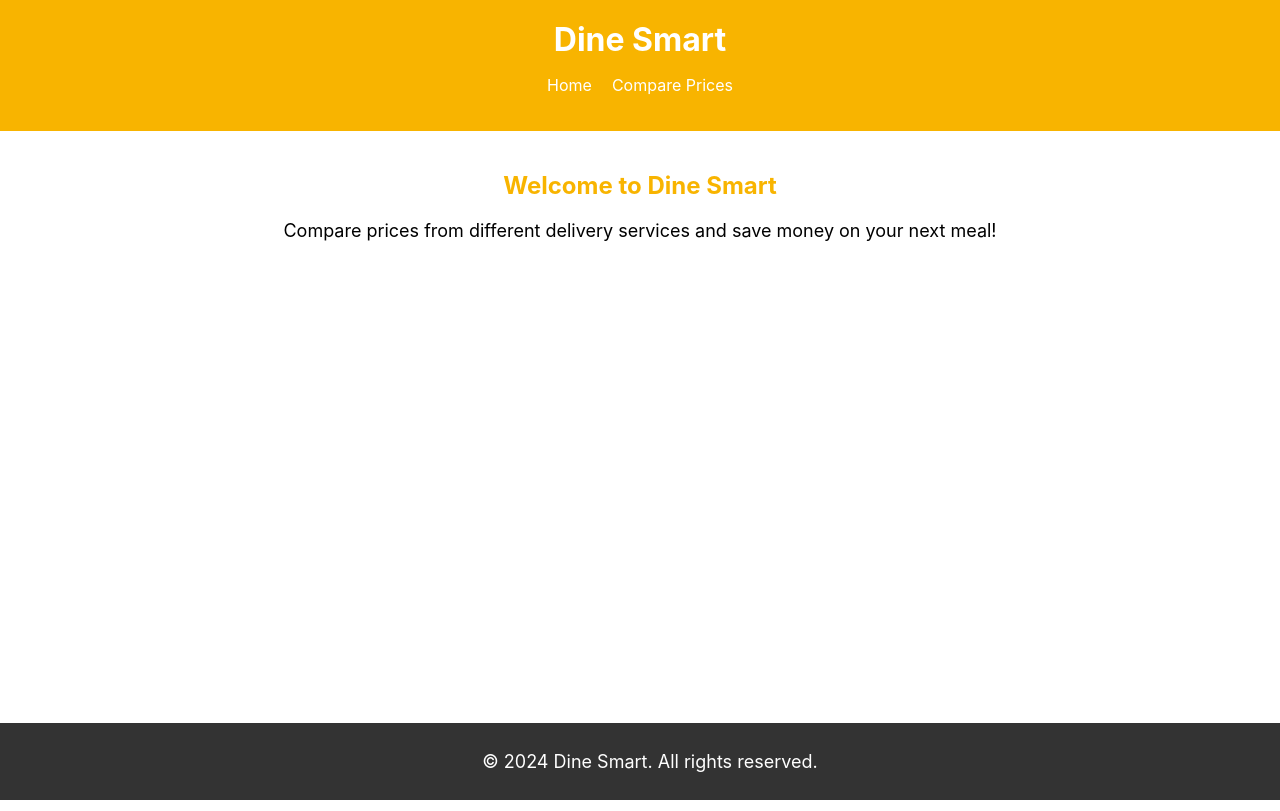
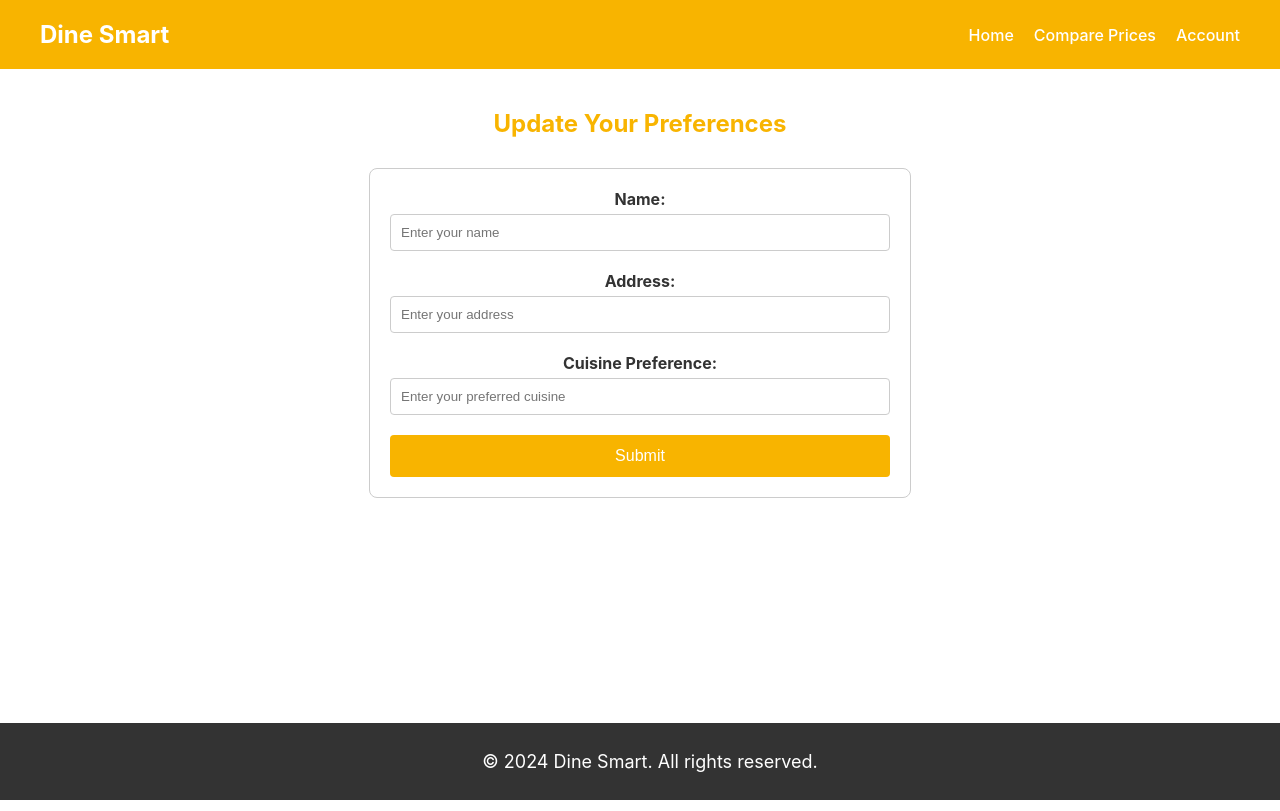
Before and after one commit to Shanecross23/SWEMates, a React (Create React App) app: page /account in a window 1280 px wide. Built offline with nearby package versions, Linux system fonts and the light colour scheme.

Commit message:
Added User preference page.

```diff
--- a/src/App.js
+++ b/src/App.js
@@ -1,15 +1,23 @@
 import React from 'react';
+import { BrowserRouter as Router, Routes, Route } from 'react-router-dom';
 import Header from './components/Header';
 import Footer from './components/Footer';
 import HomePage from './pages/HomePage';
+import AccountPage from './pages/AccountPage';
 
 function App() {
   return (
-    <div>
-      <Header />
-      <HomePage />
-      <Footer />
-    </div>
+    <Router>
+      <div>
+        <Header />
+        <Routes>
+          <Route path="/" element={<HomePage />} />
+          <Route path="/account" element={<AccountPage />} />
+          {/* Add other routes here if needed */}
+        </Routes>
+        <Footer />
+      </div>
+    </Router>
   );
 }
 
--- a/src/components/Header.js
+++ b/src/components/Header.js
@@ -1,14 +1,16 @@
 import React from 'react';
+import { Link } from 'react-router-dom';
 import '../styles/Header.css';
 
 function Header() {
   return (
-    <header>
-      <h1>Dine Smart</h1>
+    <header className="header">
+      <h1 className="logo">Dine Smart</h1>
       <nav>
-        <ul>
-          <li><a href="/">Home</a></li>
-          <li><a href="/compare">Compare Prices</a></li>
+        <ul className="nav-links">
+          <li><Link to="/">Home</Link></li>
+          <li><Link to="/compare">Compare Prices</Link></li>
+          <li><Link to="/account">Account</Link></li>
         </ul>
       </nav>
     </header>
--- /dev/null
+++ b/src/pages/AccountPage.js
@@ -0,0 +1,76 @@
+import React, { useState } from 'react';
+import '../styles/AccountPage.css';
+
+function AccountPage() {
+  const [formData, setFormData] = useState({
+    name: '',
+    address: '',
+    cuisine: '',
+  });
+
+  const handleChange = (e) => {
+    const { name, value } = e.target;
+    setFormData({ ...formData, [name]: value });
+  };
+
+  const handleSubmit = (e) => {
+    e.preventDefault();
+    // For now, just log the data to the console
+    console.log('Form Data:', formData);
+    // Backend handling can be added later
+    alert('Preferences submitted successfully!');
+    // Optionally, reset the form
+    setFormData({
+      name: '',
+      address: '',
+      cuisine: '',
+    });
+  };
+
+  return (
+    <main className="account-page">
+      <h2>Update Your Preferences</h2>
+      <form className="preferences-form" onSubmit={handleSubmit}>
+        <label>
+          Name:
+          <input
+            type="text"
+            name="name"
+            value={formData.name}
+            onChange={handleChange}
+            required
+            placeholder="Enter your name"
+          />
+        </label>
+
+        <label>
+          Address:
+          <input
+            type="text"
+            name="address"
+            value={formData.address}
+            onChange={handleChange}
+            required
+            placeholder="Enter your address"
+          />
+        </label>
+
+        <label>
+          Cuisine Preference:
+          <input
+            type="text"
+            name="cuisine"
+            value={formData.cuisine}
+            onChange={handleChange}
+            required
+            placeholder="Enter your preferred cuisine"
+          />
+        </label>
+
+        <button type="submit">Submit</button>
+      </form>
+    </main>
+  );
+}
+
+export default AccountPage;
--- /dev/null
+++ b/src/styles/AccountPage.css
@@ -0,0 +1,54 @@
+/* src/styles/AccountPage.css */
+
+.account-page {
+    padding: 20px;
+    min-height: 80vh; /* Ensures footer stays at the bottom */
+    background-color: #fff; /* White background */
+  }
+
+  .account-page h2 {
+    color: #f8b400; /* Gold */
+    text-align: center;
+    margin-bottom: 30px;
+  }
+
+  .preferences-form {
+    max-width: 500px;
+    margin: 0 auto;
+    background-color: #fff; /* White */
+    padding: 20px;
+    border: 1px solid #ccc;
+    border-radius: 8px;
+  }
+
+  .preferences-form label {
+    display: block;
+    margin-bottom: 20px;
+    color: #333; /* Dark grey */
+    font-weight: bold;
+  }
+
+  .preferences-form input {
+    width: 100%;
+    padding: 10px;
+    margin-top: 5px;
+    border: 1px solid #ccc;
+    border-radius: 4px;
+    box-sizing: border-box;
+  }
+
+  .preferences-form button {
+    width: 100%;
+    padding: 12px;
+    background-color: #f8b400; /* Gold */
+    color: #fff; /* White */
+    border: none;
+    border-radius: 4px;
+    font-size: 16px;
+    cursor: pointer;
+    transition: background-color 0.3s ease;
+  }
+
+  .preferences-form button:hover {
+    background-color: #d99600; /* Slightly darker gold */
+  }
--- a/src/styles/Header.css
+++ b/src/styles/Header.css
@@ -1,25 +1,59 @@
-header {
-    background-color: #f8b400;
-    padding: 20px;
-    text-align: center;
+
+.header {
+    background-color: #f8b400; /* Gold */
+    padding: 20px 40px;
+    display: flex;
+    align-items: center;
+    justify-content: space-between;
   }
 
-  header h1 {
+  .logo {
     margin: 0;
-    color: #fff;
+    color: #fff; /* White */
+    font-size: 24px;
+    font-weight: bold;
   }
 
-  nav ul {
+  .nav-links {
     list-style: none;
+    display: flex;
+    margin: 0;
     padding: 0;
   }
 
-  nav li {
-    display: inline;
-    margin: 10px;
+  .nav-links li {
+    margin-left: 20px; /* Space between links */
   }
 
-  nav a {
-    color: #fff;
+  .nav-links a {
+    color: #fff; /* White */
     text-decoration: none;
+    font-size: 16px;
+    font-weight: 500;
+    transition: color 0.3s ease;
   }
+
+  .nav-links a:hover {
+    color: #503701; /* Slightly darker gold on hover */
+  }
+
+  @media (max-width: 768px) {
+    .header {
+      flex-direction: column;
+      align-items: flex-start;
+    }
+
+    .nav-links {
+      flex-direction: column;
+      width: 100%;
+    }
+
+    .nav-links li {
+      margin-left: 0;
+      margin-top: 10px;
+    }
+
+    .nav-links a {
+      font-size: 18px;
+    }
+  }
```
Also changed, not shown: package.json (+6 -5 lines), 1 other file (tests, documents, lock files or other folders).
